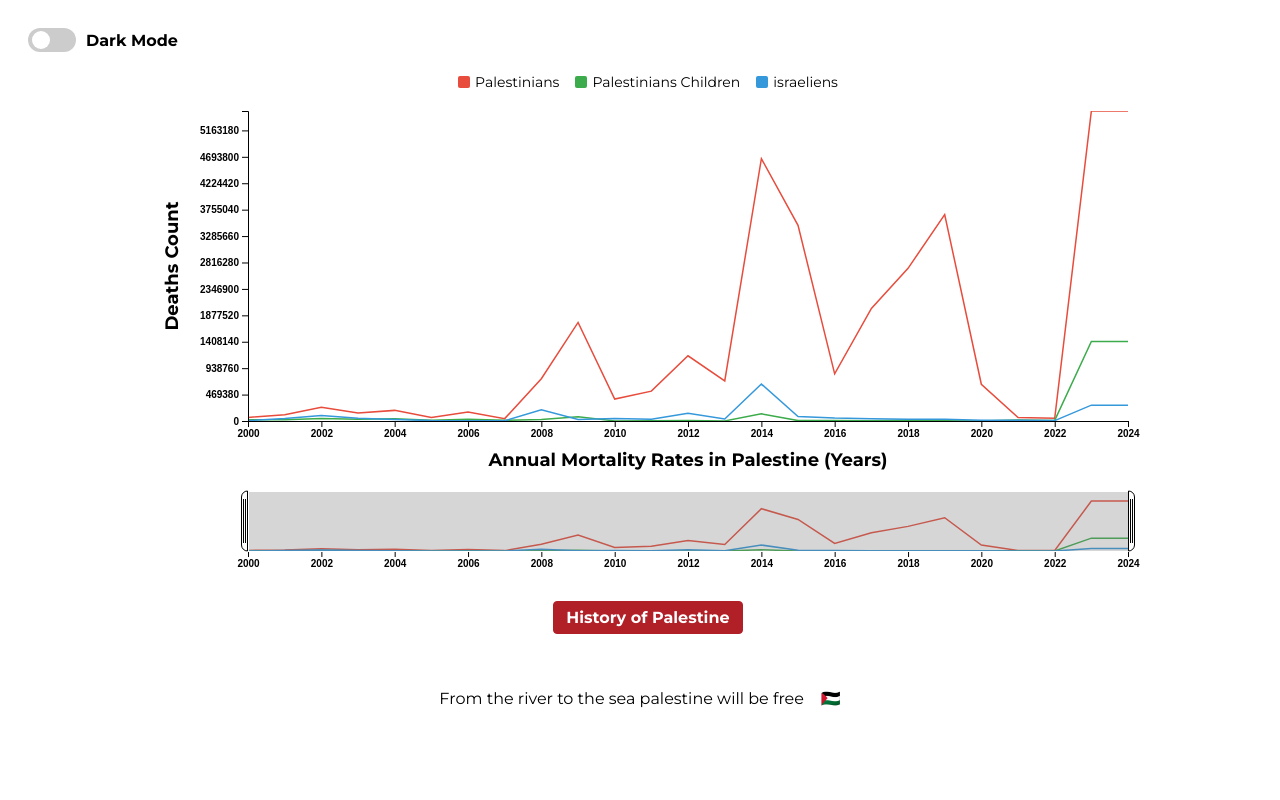
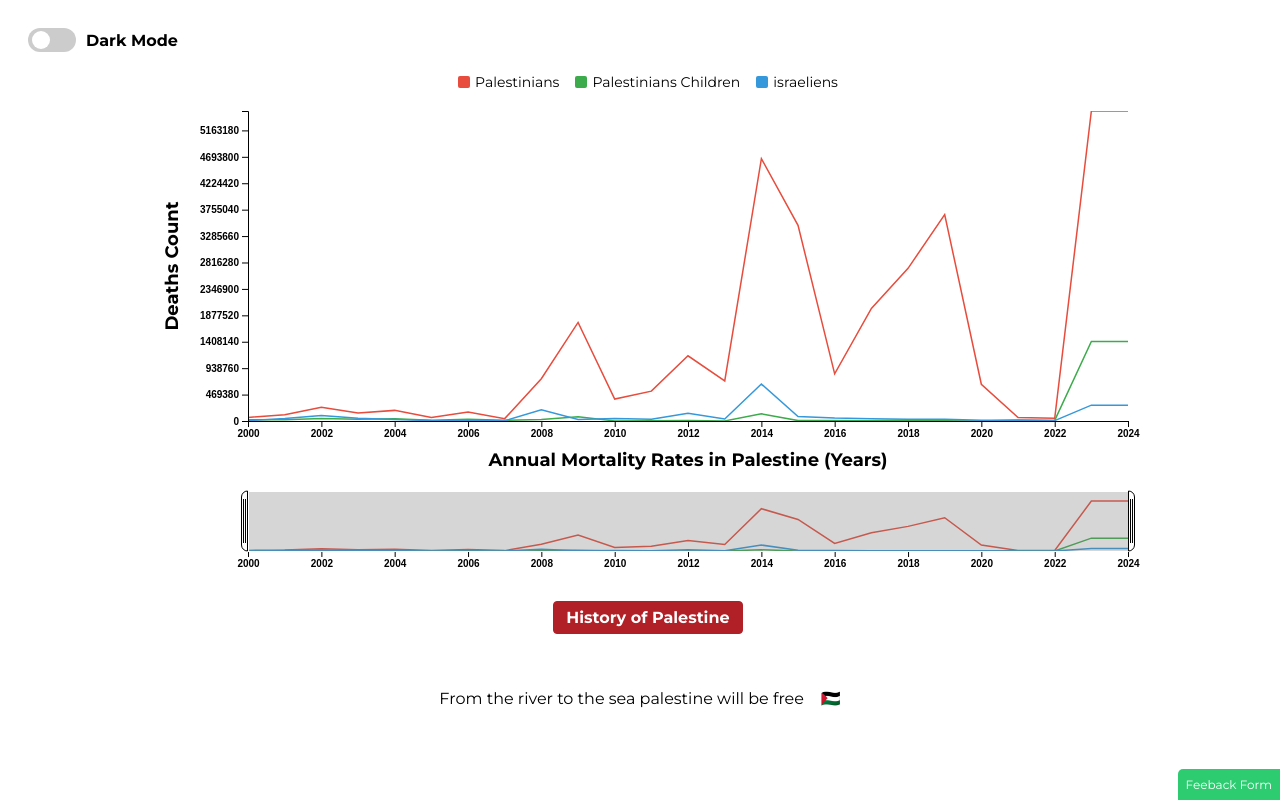
Before and after one commit to MarouaneBenbetka/Palestine-Annual-Death-Count-D3, a plain HTML site: page index.html in a window 1280 px wide. Drawn offline with Linux system fonts and the light colour scheme.

Commit message:
adding feedback form

```diff
--- a/index.html
+++ b/index.html
@@ -59,6 +59,13 @@
 		</label>
 		<label class="toggle-label">Dark Mode</label>
 	</div>
+	<a
+		class="feedback"
+		href="https://docs.google.com/forms/d/e/1FAIpQLScZtsbmWzRoC9_SpcKVzeSdHNuxwLBPUfi-mNmFZKpZDX5N1Q/viewform?usp=sf_link"
+		target="_blank"
+	>
+		Feeback Form
+	</a>
 	<script src="./libraries/d3.min.js"></script>
 	<script src="./script.js"></script>
 </body>
--- a/style.css
+++ b/style.css
@@ -181,3 +181,22 @@ svg {
 	display: inline-block;
 	vertical-align: middle;
 }
+
+.feedback {
+	position: fixed;
+	bottom: 0;
+	right: 0;
+	padding: 8px;
+	background-color: #2ecc71;
+	color: white;
+	border-radius: 5px 0 0 0;
+	text-decoration: none;
+	transition: all;
+	font-size: 12px;
+	font-weight: 400;
+}
+
+.feedback:hover {
+	background-color: #27ae60;
+	scale: 0.95;
+}
```
